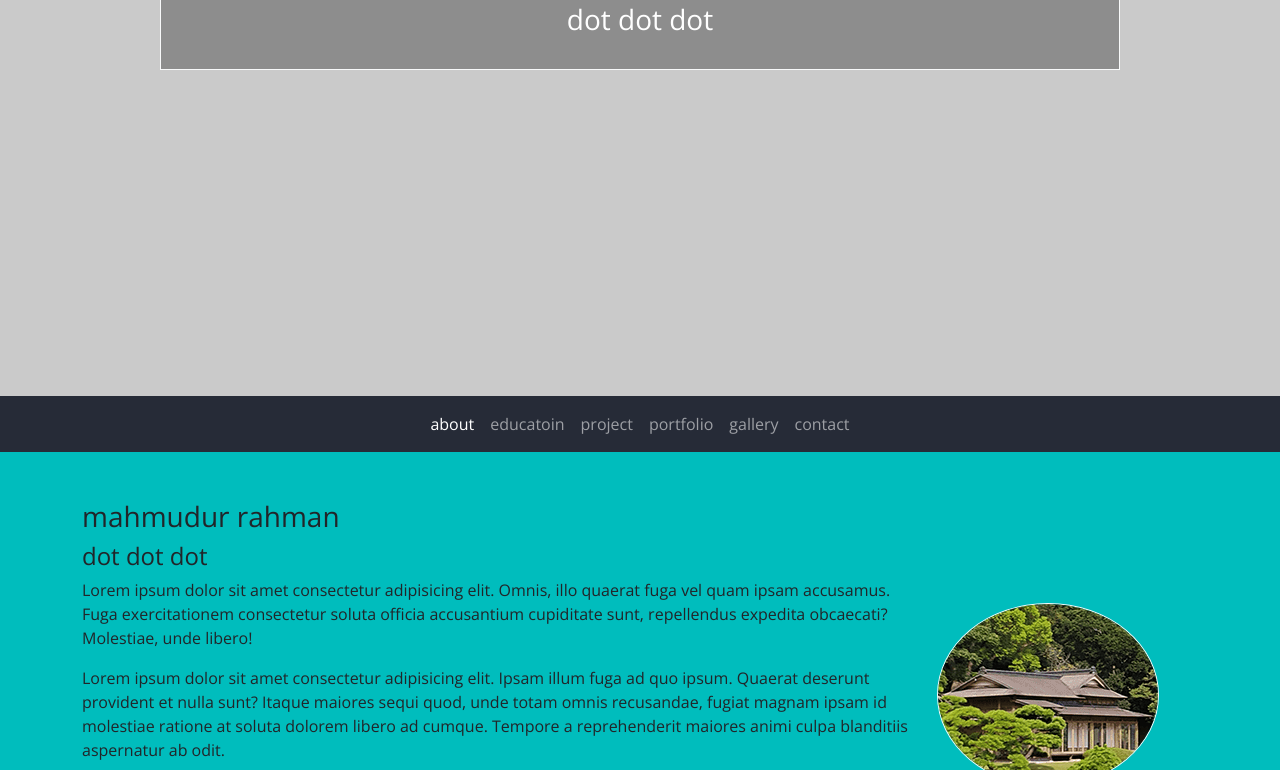
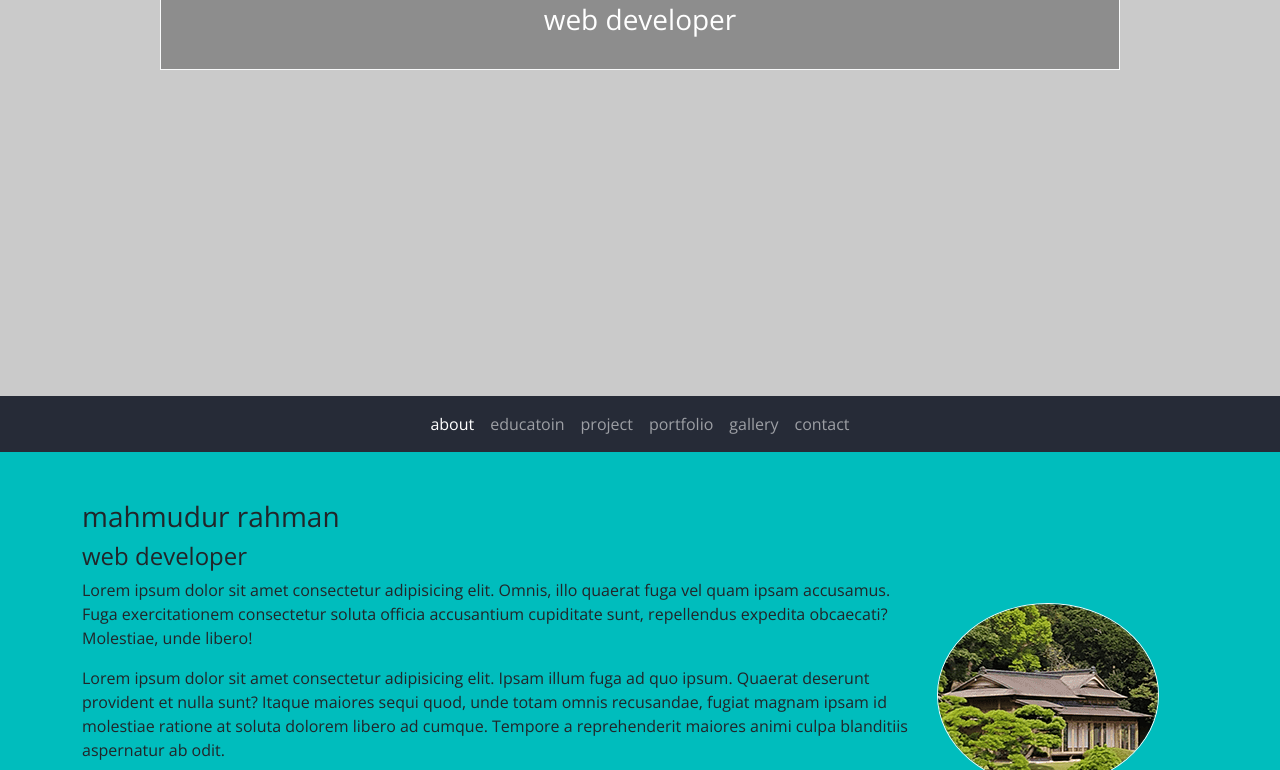
Before and after one commit to mahmud-sketch/mahmud-sketch.github.io, a plain HTML site: page index.html in a window 1280 px wide. Shown: the part 404-1174 px from the top of the page. Drawn offline with nearby package versions, Linux system fonts and the light colour scheme.

Commit message:
Update index.html

```diff
--- a/index.html
+++ b/index.html
@@ -23,7 +23,7 @@
         <div class="row vh-100">
             <div class="col-md-9 banner-column m-auto text-center text-white p-4 border border-light">
                 <h1>mahmudur rahman</h1>
-                <h3>dot dot dot</h3>
+                <h3>web developer</h3>
 
             </div>
         </div>
@@ -71,7 +71,7 @@
                 <div class="col-md-9">
 
                     <h3>mahmudur rahman</h3>
-                    <h4>dot dot dot</h4>
+                    <h4>web developer</h4>
 
 
                     <p>Lorem ipsum dolor sit amet consectetur adipisicing elit. Omnis, illo quaerat fuga vel quam ipsam
```
